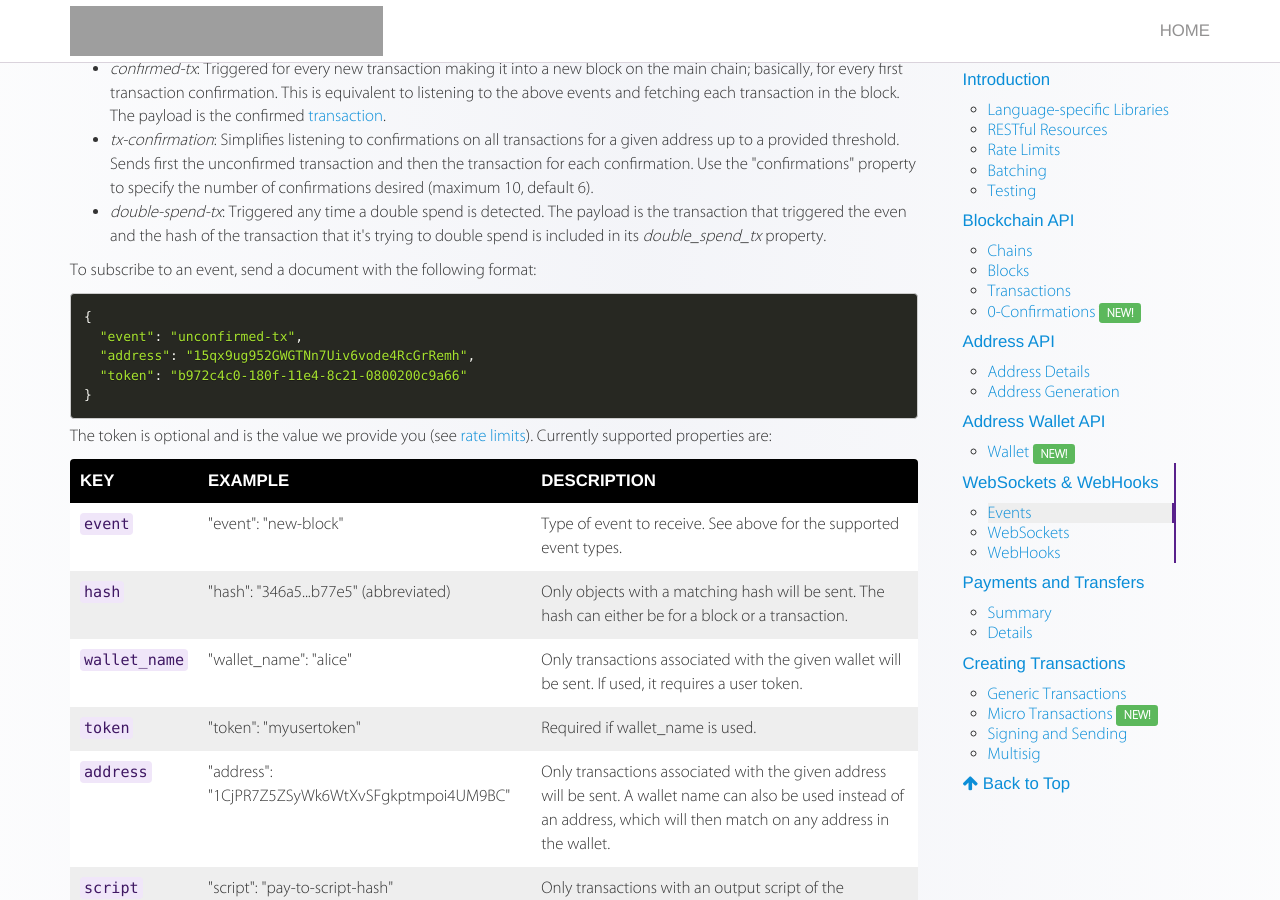
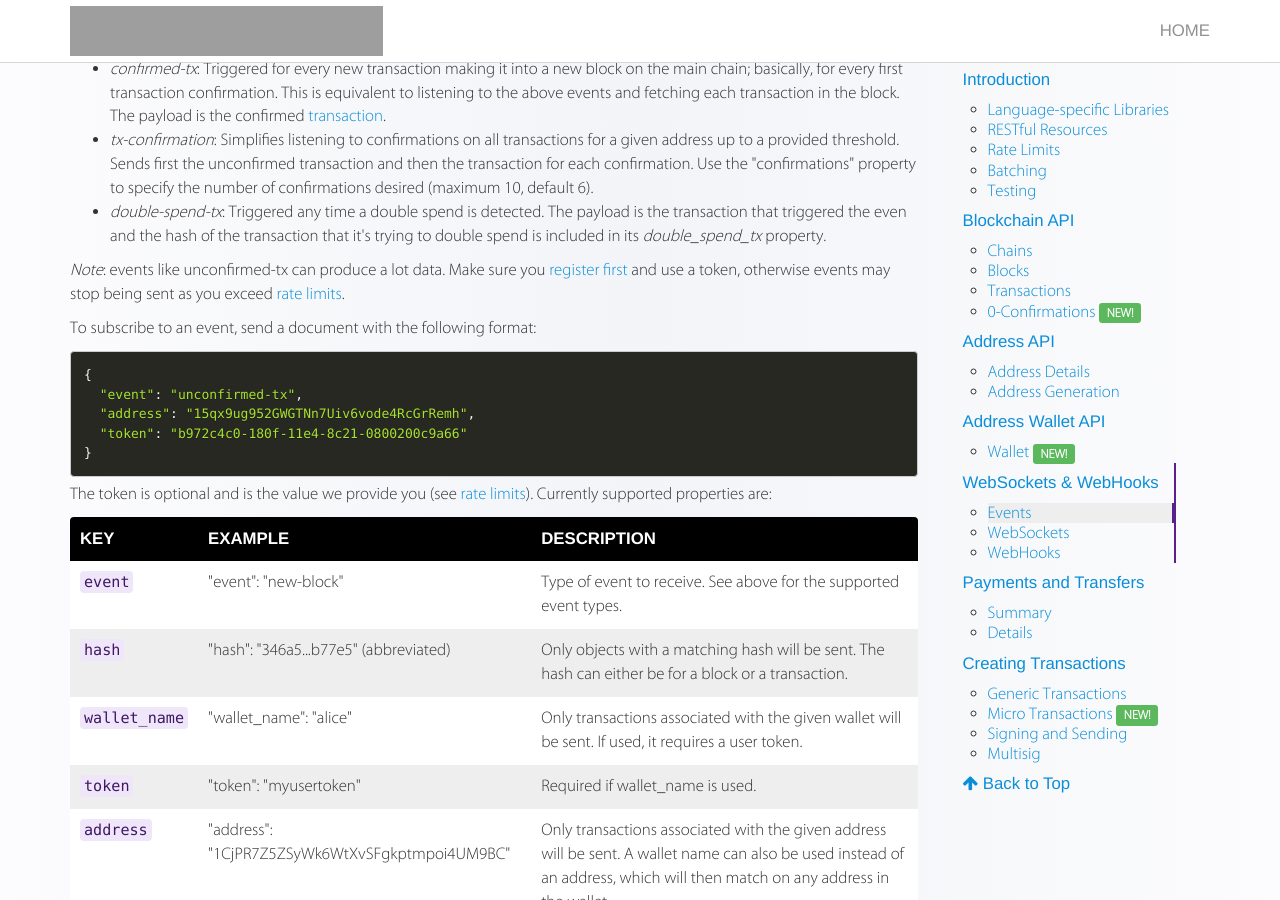
Before and after one commit to blockcypher/documentation, a Jekyll site: the page built from index.html, in a window 1280 px wide and 900 px high, scrolled down 19182 px. Built offline with Jekyll 4.4.1, drawn with Linux system fonts in a browser that asks for light colours; nearby versions of some CDN libraries; some web fonts are replaced; some of the changed text lies outside the part shown.

Commit message:
Clarifying events stop being sent when out of quota for hooks.

```diff
--- a/_includes/reference/websockets_webhooks.html
+++ b/_includes/reference/websockets_webhooks.html
@@ -22,6 +22,8 @@
   <li><em>tx-confirmation</em>: Simplifies listening to confirmations on all transactions for a given address up to a provided threshold. Sends first the unconfirmed transaction and then the transaction for each confirmation. Use the "confirmations" property to specify the number of confirmations desired (maximum 10, default 6).</li>
   <li><em>double-spend-tx</em>: Triggered any time a double spend is detected. The payload is the transaction that triggered the even and the hash of the transaction that it's trying to double spend is included in its <em>double_spend_tx</em> property.</li>
 </ul>
+
+<p><em>Note</em>: events like unconfirmed-tx can produce a lot data. Make sure you <a href="https://accounts.blockcypher.com">register first</a> and use a token, otherwise events may stop being sent as you exceed <a href="#rate_limits">rate limits</a>.</p>
 
 <p>To subscribe to an event, send a document with the following format:</p>
 
```
